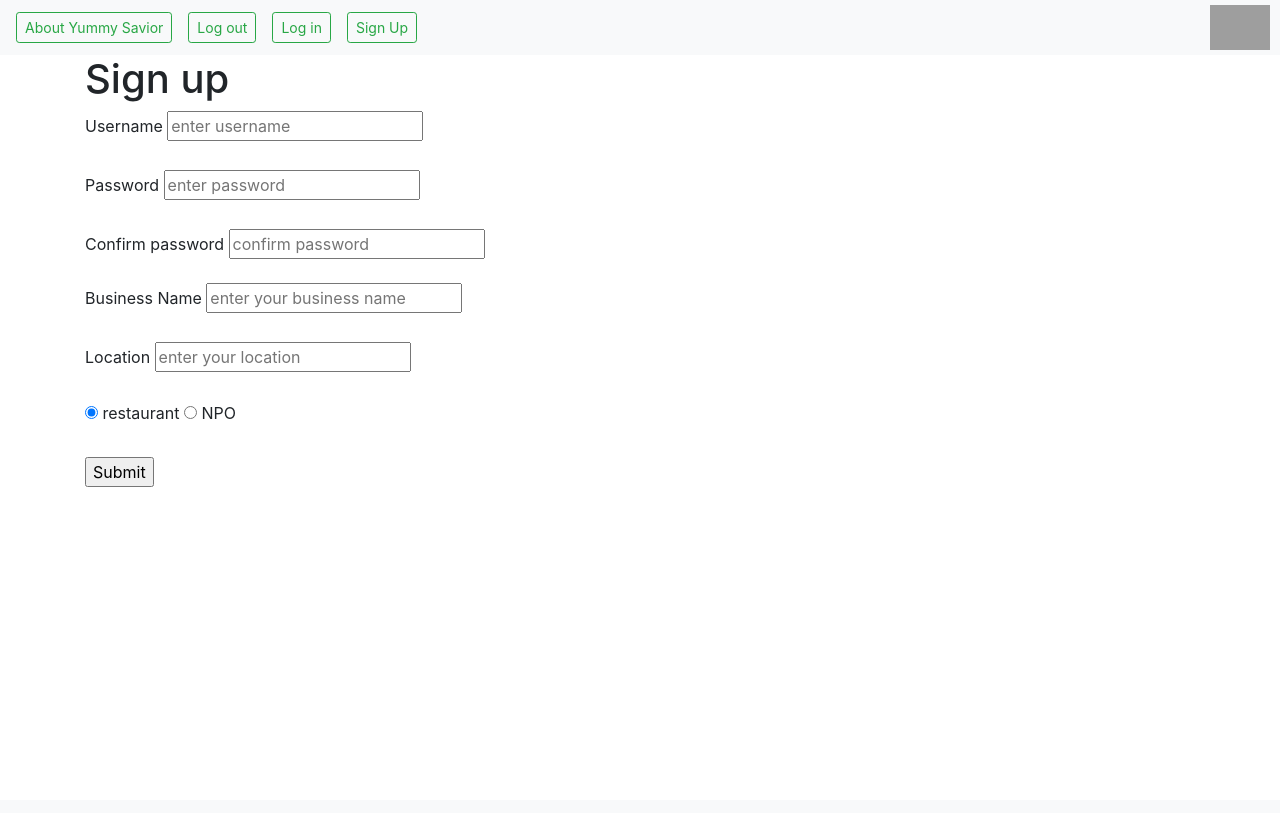
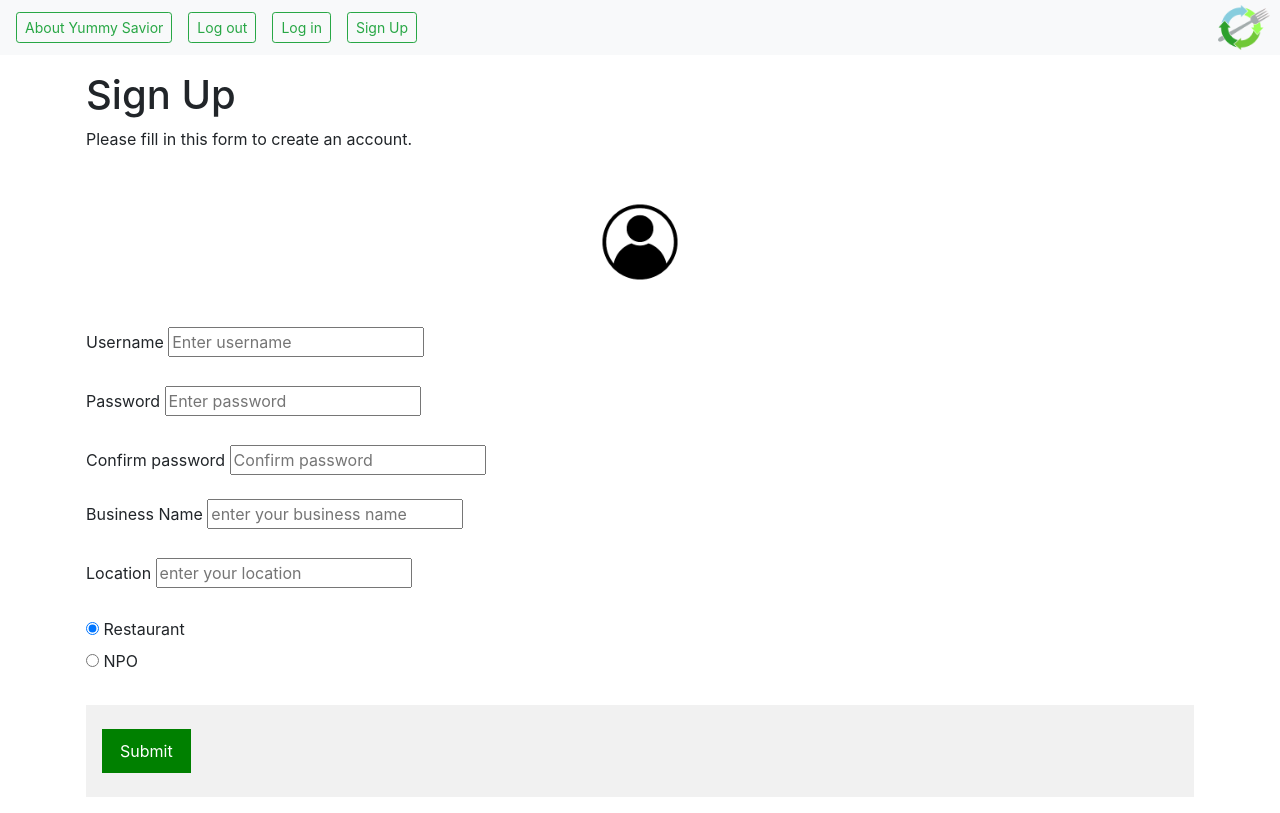
Before and after one commit to chinita226/agile-development-project, a Flask app: page /signup in a window 1280 px wide. Before the commit the page ends 487 px from the top, so only its background shows below. Run offline with Flask 2, Linux system fonts and the light colour scheme; some libraries are stand-ins or nearby versions; grey boxes are pictures that could not be loaded.

Commit message:
changed design and added logo

```diff
--- a/website/auth.py
+++ b/website/auth.py
@@ -44,7 +44,6 @@ def login_post():
     flash("Log in Successful!", category='success')
 
     return redirect(url_for('views.dashboard', user=user.username))
-
 
 @auth.route('/signup', methods=['POST'])
 def signup_post():
--- a/website/templates/base.html
+++ b/website/templates/base.html
@@ -37,7 +37,7 @@
 
         </div>
         <div id="nav-logo">
-          <img src="../static/logo50.png" alt="logo">
+          <img src="../static/logo-icon.png" alt="logo">
         </div>
       </div>
     </nav>
--- a/website/templates/signup.html
+++ b/website/templates/signup.html
@@ -1,21 +1,56 @@
 {% extends "base.html" %} {% block title %}Login{% endblock %}
 {% block content %}
-<h1>Sign up</h1>
+<style>
+
+    .submitbtn {
+      color: white;
+      padding: 14px 20px;
+      margin: 8px 0;
+      border: none;
+      cursor: pointer;
+      width: auto;
+      padding: 10px 18px;
+      background-color: green;
+    }
+
+    /* Center the image */
+    .imgcontainer {
+      text-align: center;
+        margin: 10px;
+      position: relative;
+    }
+
+    img.user {
+      width: 20%;
+      border-radius: 50%;
+    }
+
+    .container {
+      padding: 16px;
+
+    </style>
+
+<h1>Sign Up</h1>
+<p>Please fill in this form to create an account.</p>
 <form method="POST">
+    <div class="imgcontainer">
+    <img src="../static/user.jpg" width="150" height="150" alt=""/> </div>
     <label for="name">Username</label>
-    <input type="text" id='username' name='username' placeholder="enter username" required><br><br>
+    <input type="text" id='username' name='username' placeholder="Enter username"><br><br>
     <label for="password">Password</label>
-    <input type="password" id='password' name='password' placeholder="enter password" required><br><br>
-    <lable for="confirm">Confirm password</lable>
-    <input type="password" id='confirm' name='confirm' placeholder="confirm password" required><br><br>
+    <input type="password" id='password1' name='password1' placeholder="Enter password"><br><br>
+    <lable for="password2">Confirm password</lable>
+    <input type="password" id='password2' name='password2' placeholder="Confirm password"><br><br>
     <label for="business name">Business Name</label>
     <input type="businessname" id='businessname' name='businessname' placeholder="enter your business name" required><br><br>
     <label for="location">Location</label>
     <input type="location" id='location' name='location' placeholder="enter your location" required><br><br>
     <input type="radio" name="org_type" id="restaurant_select" value='restaurant' checked>
-    <label for="restaurant_select">restaurant</label>
-    <input type="radio" name="org_type" id="npo_select" value='organization'>
+    <label for="restaurant_select">Restaurant</label><br>
+    <input type="radio" name="org_type" id="npo_select" value='npo'>
     <label for="npo_select">NPO</label><br><br>
-    <input type="submit" value="Submit">
+    <div class="container" style="background-color:#f1f1f1">
+    <input type="submit" value="Submit"class="submitbtn">
+  </div>
 </form>
 {% endblock %}
```
Also changed, not shown: website/database.py (deleted, +0 -41 lines), website/templates/login.html (+37 -3 lines).
